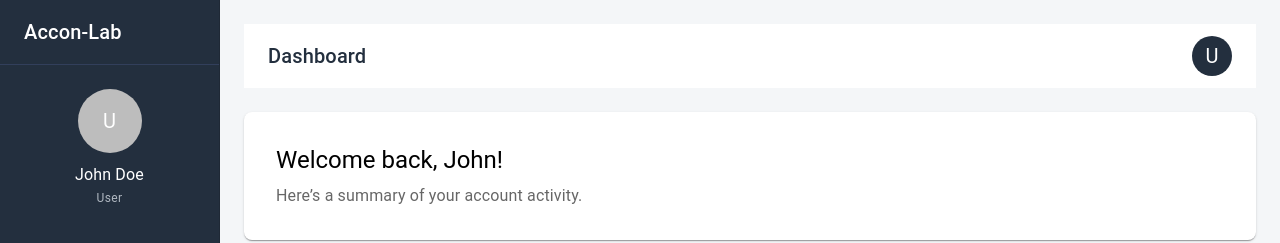
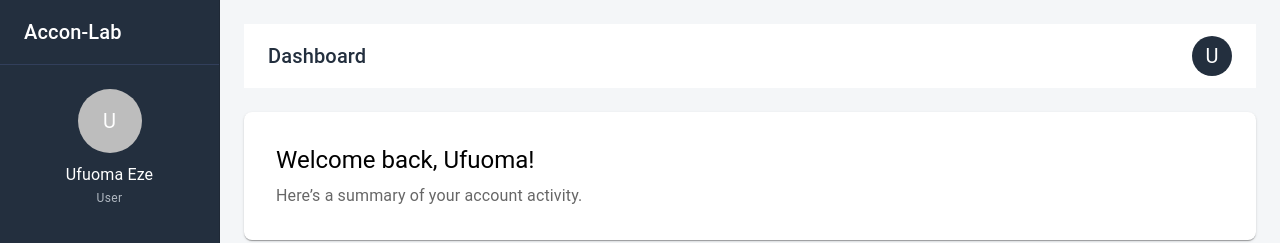
Before and after one commit to AscenxioBlog/Accon-Lab, a React (Vite) app: page /dashboard in a window 1280 px wide. Shown: the top 243 px of the page. Built offline with nearby package versions, Linux system fonts and the light colour scheme; no server answers; a web font is replaced by a local one.

Commit message:
added a username

```diff
--- a/src/UI/AuthenticationComponent/FakeDashboard.jsx
+++ b/src/UI/AuthenticationComponent/FakeDashboard.jsx
@@ -26,7 +26,7 @@ function FakeDashboard() {
         <Divider sx={{ background: '#394867' }} />
         <Box sx={{ display: 'flex', flexDirection: 'column', alignItems: 'center', py: 3 }}>
           <Avatar sx={{ width: 64, height: 64, mb: 1 }}>U</Avatar>
-          <Typography variant="subtitle1">John Doe</Typography>
+          <Typography variant="subtitle1">Ufuoma Eze</Typography>
           <Typography variant="caption" color="#b0b8c1">User</Typography>
         </Box>
         <List>
@@ -64,7 +64,7 @@ function FakeDashboard() {
         {/* Dashboard Content */}
         <Box sx={{ background: '#fff', borderRadius: 2, p: 4, boxShadow: 1 }}>
           <Typography variant="h5" gutterBottom>
-            Welcome back, John!
+            Welcome back, Ufuoma!
           </Typography>
           <Typography variant="body1" color="text.secondary">
             Here’s a summary of your account activity.
```
